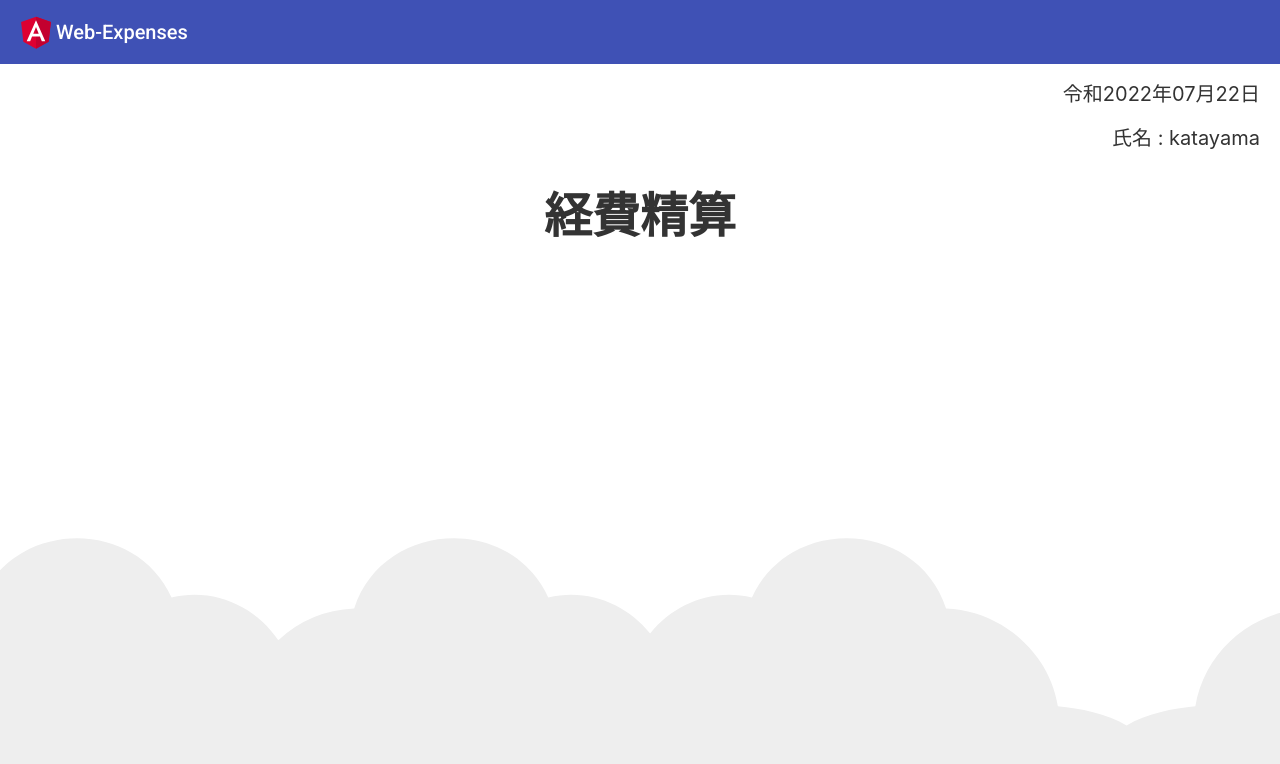
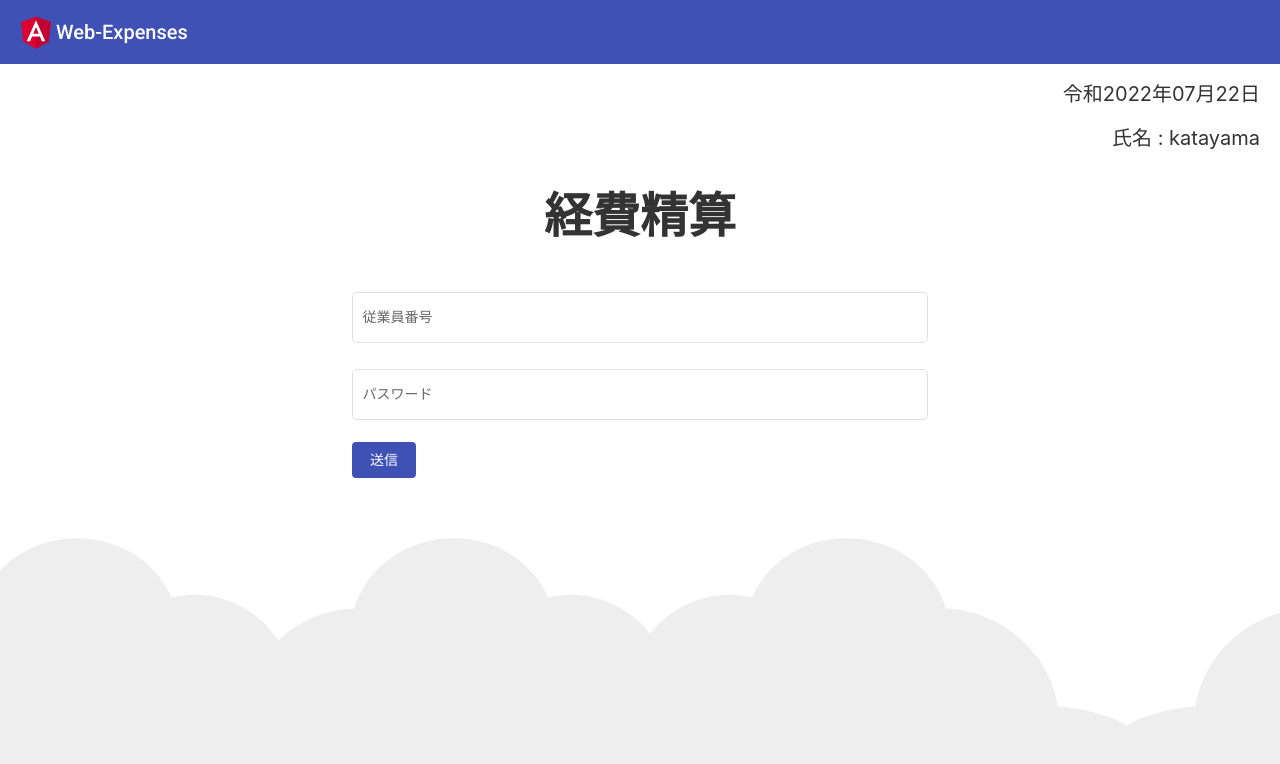
Before and after one commit to katayama8000/axum-shuttle, an Angular app: page /admin in a window 1280 px wide. Before the commit this address led to /. Shown: the top 764 px of the page. Built offline with nearby package versions, Linux system fonts and the light colour scheme.

Commit message:
✨ admin add

```diff
--- a/package.json
+++ b/package.json
@@ -20,6 +20,7 @@
     "@angular/platform-browser": "^14.0.0",
     "@angular/platform-browser-dynamic": "^14.0.0",
     "@angular/router": "^14.0.0",
+    "axios": "^0.27.2",
     "rxjs": "~7.5.0",
     "tslib": "^2.3.0",
     "zone.js": "~0.11.4"
--- /dev/null
+++ b/src/app/admin/admin.component.html
@@ -0,0 +1,12 @@
+<div class="m-auto max-w-xl mt-4">
+  <mat-form-field appearance="outline" class="w-full">
+    <mat-label>従業員番号</mat-label>
+    <input matInput [(ngModel)]="employeeNumber" />
+  </mat-form-field>
+
+  <mat-form-field appearance="outline" class="w-full">
+    <mat-label>パスワード</mat-label>
+    <input matInput [(ngModel)]="password" />
+  </mat-form-field>
+  <button mat-flat-button color="primary" (click)="createUser()">送信</button>
+</div>
--- /dev/null
+++ b/src/app/admin/admin.component.ts
@@ -0,0 +1,27 @@
+import { Component, OnInit } from '@angular/core';
+import axios from 'axios';
+
+@Component({
+  selector: 'app-admin',
+  templateUrl: './admin.component.html',
+  styleUrls: ['./admin.component.css'],
+})
+export class AdminComponent implements OnInit {
+  constructor() {}
+
+  ngOnInit(): void {}
+
+  employeeNumber!: number;
+  password!: number;
+
+  async createUser() {
+    const url = 'http://localhost:3000/users';
+    const data = {
+      employeeNumber: this.employeeNumber,
+      password: this.password,
+    };
+    const userData = await axios.post(url, data);
+    console.log(userData);
+
+  }
+}
--- a/src/app/app-routing.module.ts
+++ b/src/app/app-routing.module.ts
@@ -2,11 +2,13 @@ import { NgModule } from '@angular/core';
 import { RouterModule, Routes } from '@angular/router';
 import { HomeComponent } from './home/home.component';
 import { SigninComponent } from './signin/signin.component';
+import { AdminComponent } from './admin/admin.component';
 
 const routes: Routes = [
   // { path: '', redirectTo: 'signin', pathMatch: 'full' },
   { path: 'home', component: HomeComponent },
   { path: 'signin', component: SigninComponent },
+  { path: 'admin', component: AdminComponent },
 ];
 
 @NgModule({
--- a/src/app/app.module.ts
+++ b/src/app/app.module.ts
@@ -10,10 +10,11 @@ import { FormsModule, ReactiveFormsModule } from '@angular/forms';
 import { BgCloudComponent } from './bg-cloud/bg-cloud.component';
 import { SigninComponent } from './signin/signin.component';
 import { HomeComponent } from './home/home.component';
+import { AdminComponent } from './admin/admin.component';
 
 
 @NgModule({
-  declarations: [AppComponent, SampleComponent, BgCloudComponent, SigninComponent, HomeComponent],
+  declarations: [AppComponent, SampleComponent, BgCloudComponent, SigninComponent, HomeComponent, AdminComponent],
   imports: [
     BrowserModule,
     AppRoutingModule,
```
Also changed, not shown: src/app/admin/admin.component.css (added), 2 other files (tests, documents, lock files or other folders).
